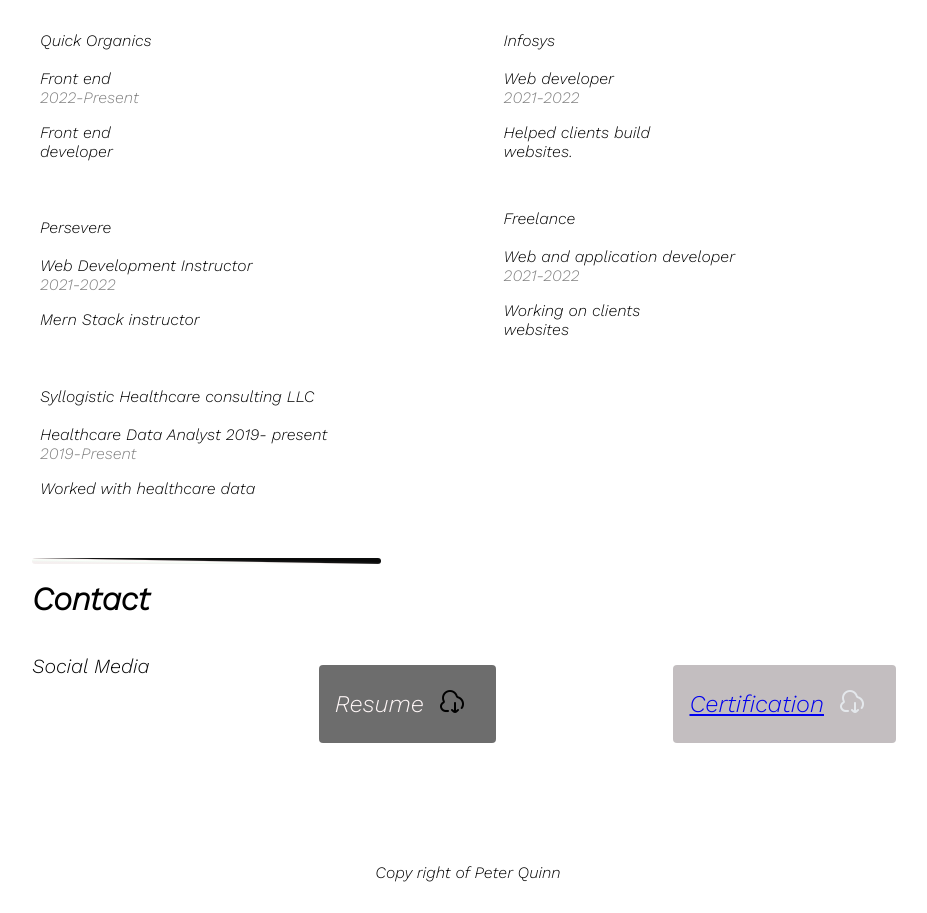
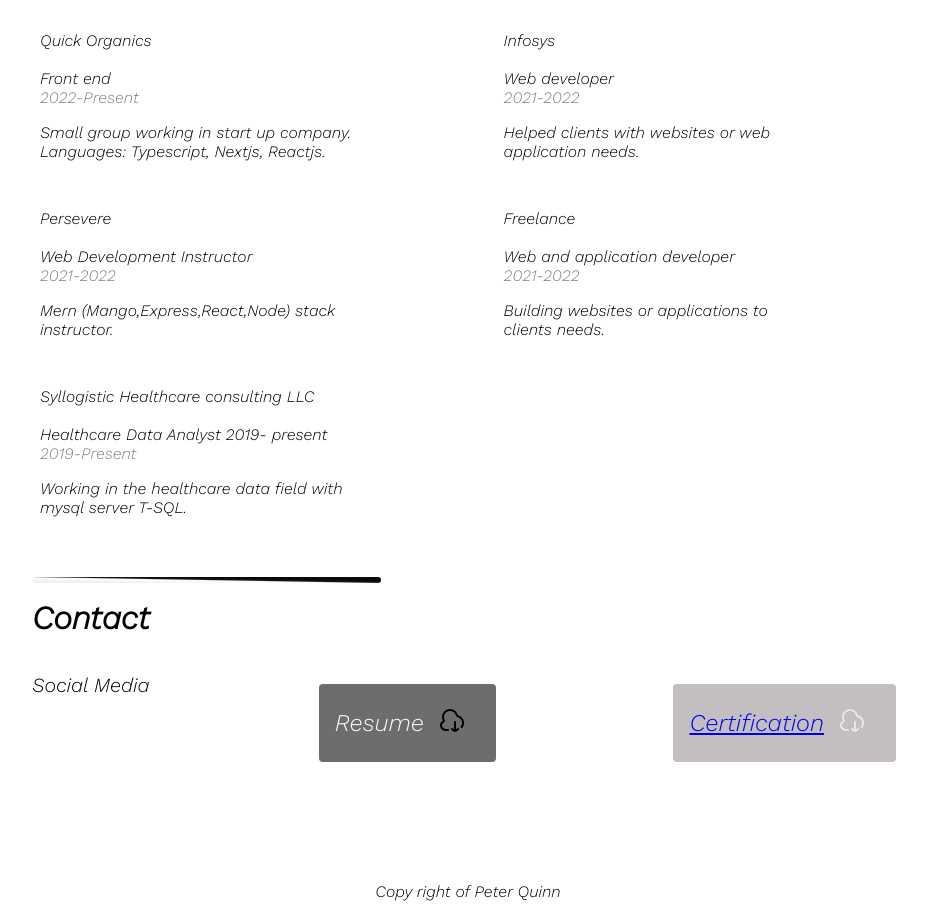
Before and after one commit to PeterdQuinn/Peter-Quinn-resume, a React (Create React App) app: page / in a window 1280 px wide. Shown: the part 3000-3913 px from the top of the page, without its empty margins (172-1099 px from the left). Built offline with nearby package versions, Linux system fonts and the light colour scheme.

Commit message:
Work data

```diff
--- a/src/components/data/work-data.js
+++ b/src/components/data/work-data.js
@@ -7,7 +7,7 @@ export const WorkData = [
         dateJoining:"2022",
         dateEnd: "Present",
         companyLogo:"",
-        jobdesc:" Front end developer"
+        jobdesc:"Small group working in start up company. Languages: Typescript, Nextjs, Reactjs."
     },
 
     {
@@ -16,7 +16,7 @@ export const WorkData = [
         dateJoining:"2021",
         dateEnd: "2022",
         companyLogo:"",
-        jobdesc:"Helped clients build websites."
+        jobdesc:"Helped clients with websites or web application needs."
     },
     {
         company:"Persevere",
@@ -24,7 +24,7 @@ export const WorkData = [
         dateJoining:"2021",
         dateEnd: "2022",
         companyLogo:"",
-        jobdesc:"Mern Stack instructor"
+        jobdesc:"Mern (Mango,Express,React,Node) stack instructor."
     },
     {
         company:"Freelance",
@@ -32,7 +32,7 @@ export const WorkData = [
         dateJoining:"2021",
         dateEnd: "2022",
         companyLogo:"",
-        jobdesc:"Working on clients websites"
+        jobdesc:"Building websites or applications to clients needs."
     },
     {
         company:"Syllogistic Healthcare consulting LLC  ",
@@ -40,6 +40,6 @@ export const WorkData = [
         dateJoining:"2019",
         dateEnd: "Present",
         companyLogo:"",
-        jobdesc:"Worked with healthcare data"
+        jobdesc:"Working in the healthcare data field with mysql server T-SQL."
     },
 ]
```
